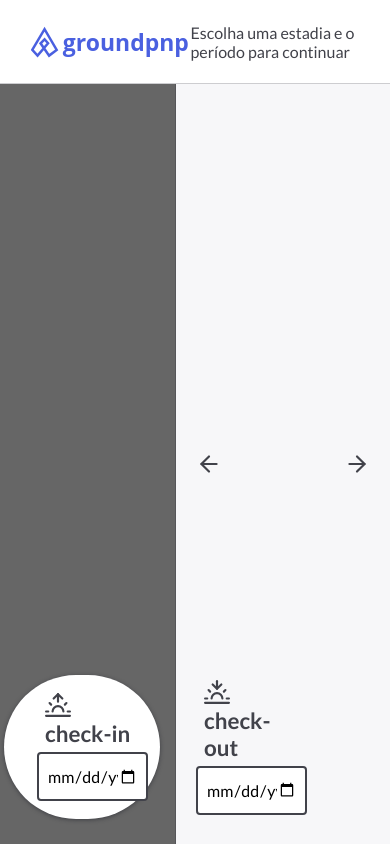
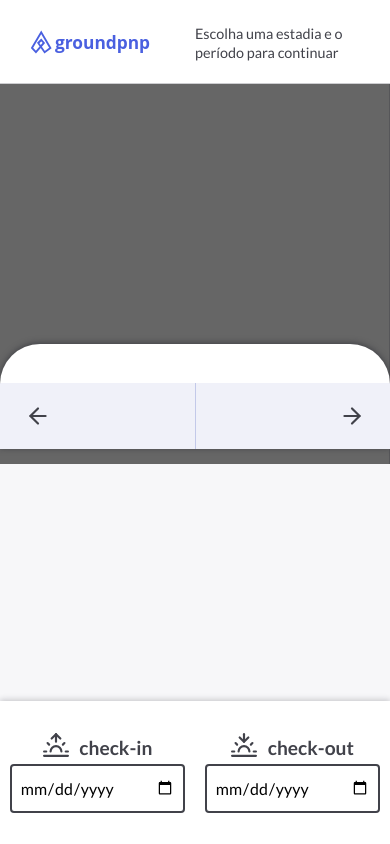
Before and after one commit to Emanuelpna/groundpnp, a plain HTML site: page index.html in a window 390 px wide. Drawn offline with nearby package versions, Linux system fonts and the light colour scheme; no server answers.

Commit message:
Adicionado as mudanças de layout para mobile

```diff
--- a/index.html
+++ b/index.html
@@ -42,12 +42,12 @@
       </div>
 
       <section class="placesContainer">
+
+        <div class="places"><!-- Content goes here --></div>
+
         <div class="pageController left">
           <i data-feather="arrow-left"></i>
         </div>
-
-        <div class="places"><!-- Content goes here --></div>
-
         <div class="pageController right">
           <i data-feather="arrow-right"></i>
         </div>
--- a/styles.css
+++ b/styles.css
@@ -105,7 +105,6 @@ main {
 }
 
 .checksContainer label {
-  width: 60%;
   color: var(--darkColor);
   font-weight: 700;
   font-size: 1.4rem;
@@ -248,7 +247,7 @@ main {
   position: relative;
 }
 .place.selected::after {
-  content: "";
+  content: '';
   position: absolute;
   width: 30px;
   height: 30px;
@@ -276,3 +275,107 @@ main {
   transition: backgorund 150ms ease-in-out;
   z-index: 999;
 }
+
+@media screen and (max-width: 768px) {
+  header {
+    position: fixed;
+    z-index: 999;
+  }
+
+  header .orderText.noOrder {
+    color: var(--darkColor);
+    font-size: 0.9rem;
+  }
+
+  header .order {
+    width: 50%;
+  }
+
+  header .orderContainer {
+    padding: 4px;
+  }
+
+  header .orderText {
+    font-size: 0.8rem;
+  }
+
+  header .orderPrice {
+    font-size: 1.2rem;
+    margin-top: 0;
+  }
+
+  #map {
+    top: 10vh;
+    width: 100%;
+    height: 45%;
+    position: fixed;
+  }
+
+  .checksContainer {
+    left: 0;
+    bottom: 0;
+    right: 0;
+    width: 100%;
+    border-radius: 0;
+    box-shadow: 0 -1px 6px rgba(29, 31, 41, 0.24);
+    z-index: 999;
+  }
+
+  .placesContainer {
+    position: relative;
+    width: 100%;
+    margin-top: calc(10vh + 45%);
+    height: auto;
+    margin-bottom: 30%;
+    padding-top: 18px;
+    padding-bottom: 12%;
+    background: #fff;
+    border-top-left-radius: 40px;
+    border-top-right-radius: 40px;
+    box-shadow: 0 -1px 6px rgba(29, 31, 41, 0.54);
+  }
+
+  .placesContainer .pageController {
+    top: initial;
+    width: 50%;
+    padding: 20px 25px;
+    bottom: 0;
+    background: rgba(195, 201, 233, 0.26);
+  }
+
+  .placesContainer .pageController.right {
+    justify-content: flex-end;
+    border-left: 1px solid var(--fadedMainColor);
+  }
+
+  .checksContainer .checks {
+    width: 100%;
+  }
+
+  .checksContainer label {
+    font-size: 1.2rem;
+  }
+
+  .checksContainer input {
+    width: 90%;
+  }
+
+  .placesContainer .places {
+    padding: 20px 12px;
+    flex-flow: column nowrap;
+  }
+
+  .place {
+    width: 100%;
+  }
+
+  header .logo {
+    width: 120px;
+  }
+}
+
+@media screen and (max-width: 500px) {
+  .placesContainer {
+    margin-top: calc(20vh + 45%);
+  }
+}
```
